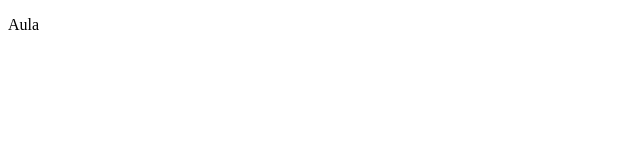
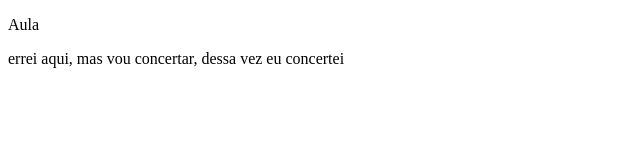
Before and after one commit to DPL-META/hello-word, a plain HTML site: page index.html in a window 1280 px wide. Shown: the whole page, without its empty margins (0-640 px from the left). Drawn offline with Linux system fonts and the light colour scheme.

Commit message:
agora vai

```diff
--- a/index.html
+++ b/index.html
@@ -7,5 +7,6 @@
 </head>
 <body>
     <p>Aula</p>
+    <p>errei aqui, mas vou concertar, dessa vez eu concertei </p>
 </body>
 </html>
```
